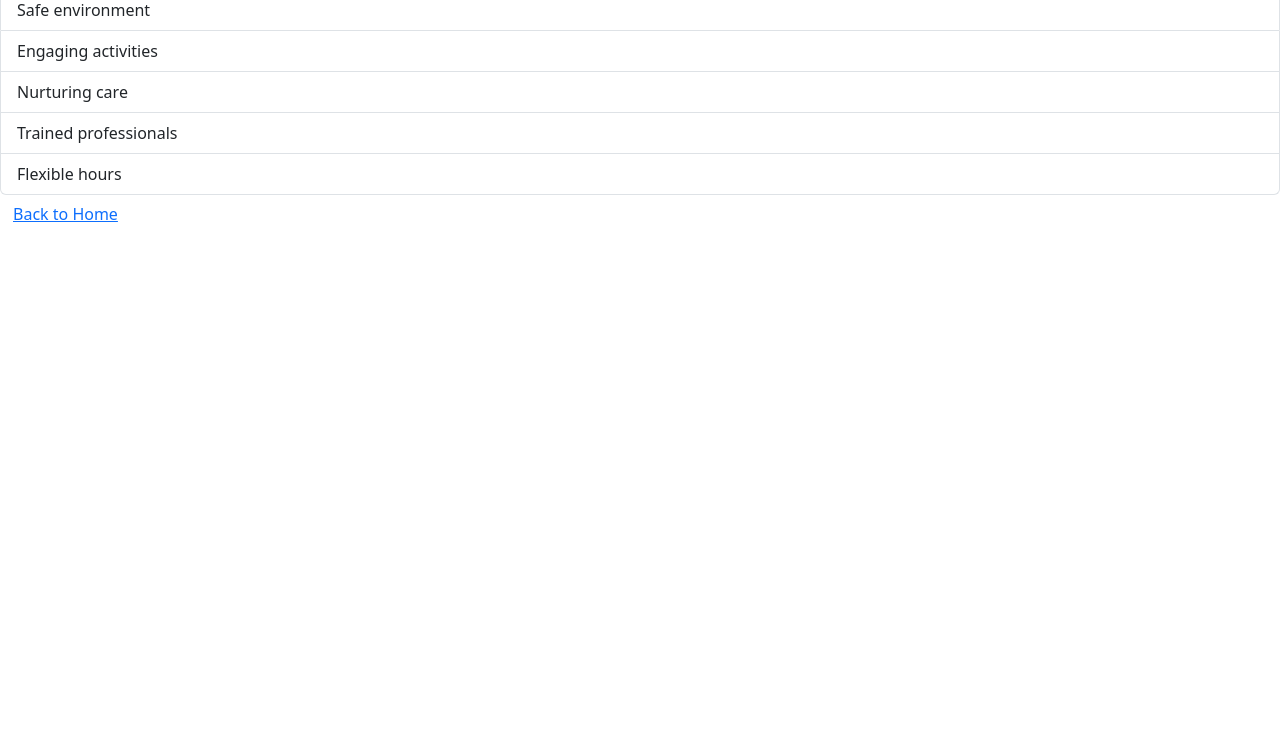
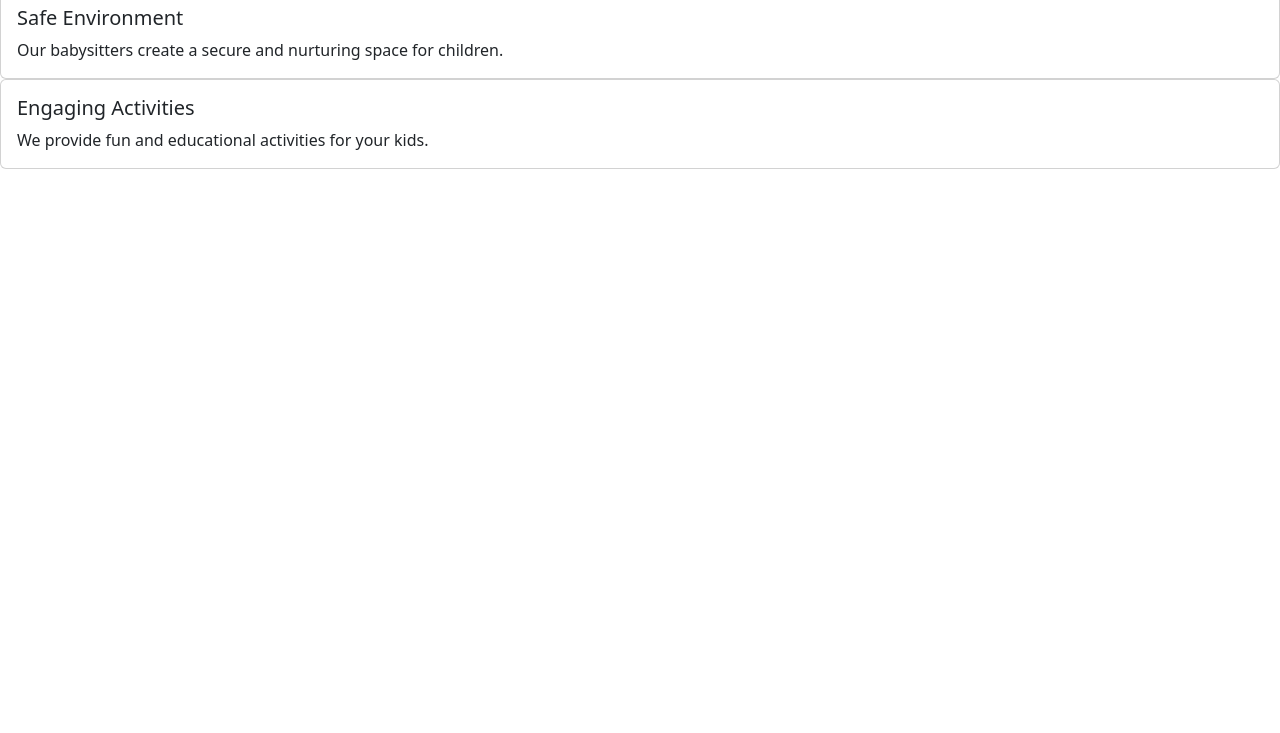
Before and after one commit to dial0010/mis4013hw1, a plain HTML site: page babysitter.html in a window 1280 px wide. Shown: the part 67-800 px from the top of the page. Drawn offline with nearby package versions, Linux system fonts and the light colour scheme.

Commit message:
Update babysitter.html

```diff
--- a/babysitter.html
+++ b/babysitter.html
@@ -1,20 +1,25 @@
 <!doctype html>
 <html lang="en">
-<head>
+  <head>
     <meta charset="utf-8">
     <meta name="viewport" content="width=device-width, initial-scale=1">
-    <title>BabySitter Services</title>
+    <title>BabySitter</title>
     <link href="https://cdn.jsdelivr.net/npm/bootstrap@5.3.3/dist/css/bootstrap.min.css" rel="stylesheet">
-</head>
-<body>
+  </head>
+  <body>
     <h1>BabySitter Services</h1>
-    <ul class="list-group">
-        <li class="list-group-item">Safe environment</li>
-        <li class="list-group-item">Engaging activities</li>
-        <li class="list-group-item">Nurturing care</li>
-        <li class="list-group-item">Trained professionals</li>
-        <li class="list-group-item">Flexible hours</li>
-    </ul>
-    <a href="index.html" class="btn btn-link">Back to Home</a>
-</body>
+    <div class="card">
+      <div class="card-body">
+        <h5 class="card-title">Safe Environment</h5>
+        <p class="card-text">Our babysitters create a secure and nurturing space for children.</p>
+      </div>
+    </div>
+    <div class="card">
+      <div class="card-body">
+        <h5 class="card-title">Engaging Activities</h5>
+        <p class="card-text">We provide fun and educational activities for your kids.</p>
+      </div>
+    </div>
+    <script src="https://cdn.jsdelivr.net/npm/bootstrap@5.3.3/dist/js/bootstrap.bundle.min.js"></script>
+  </body>
 </html>
```
